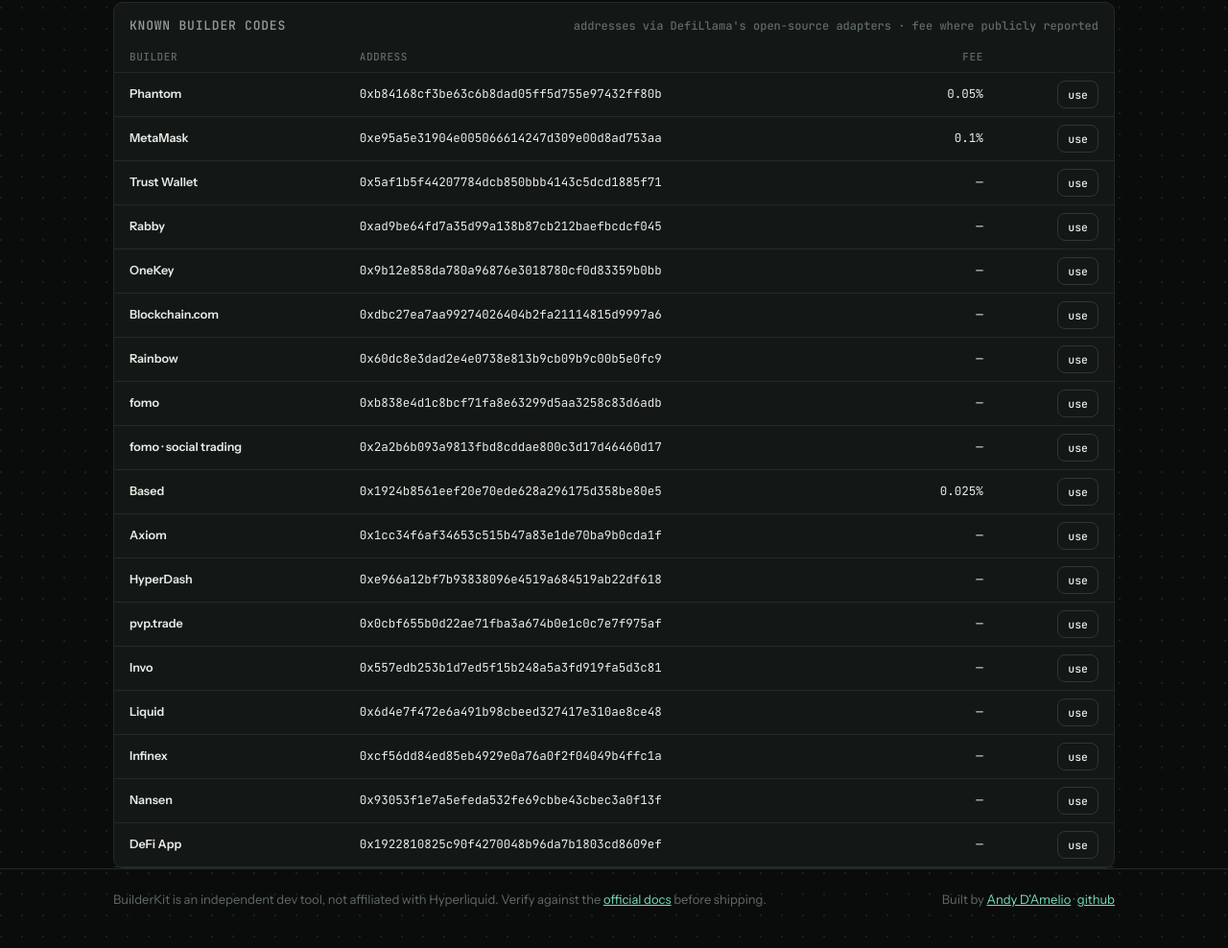
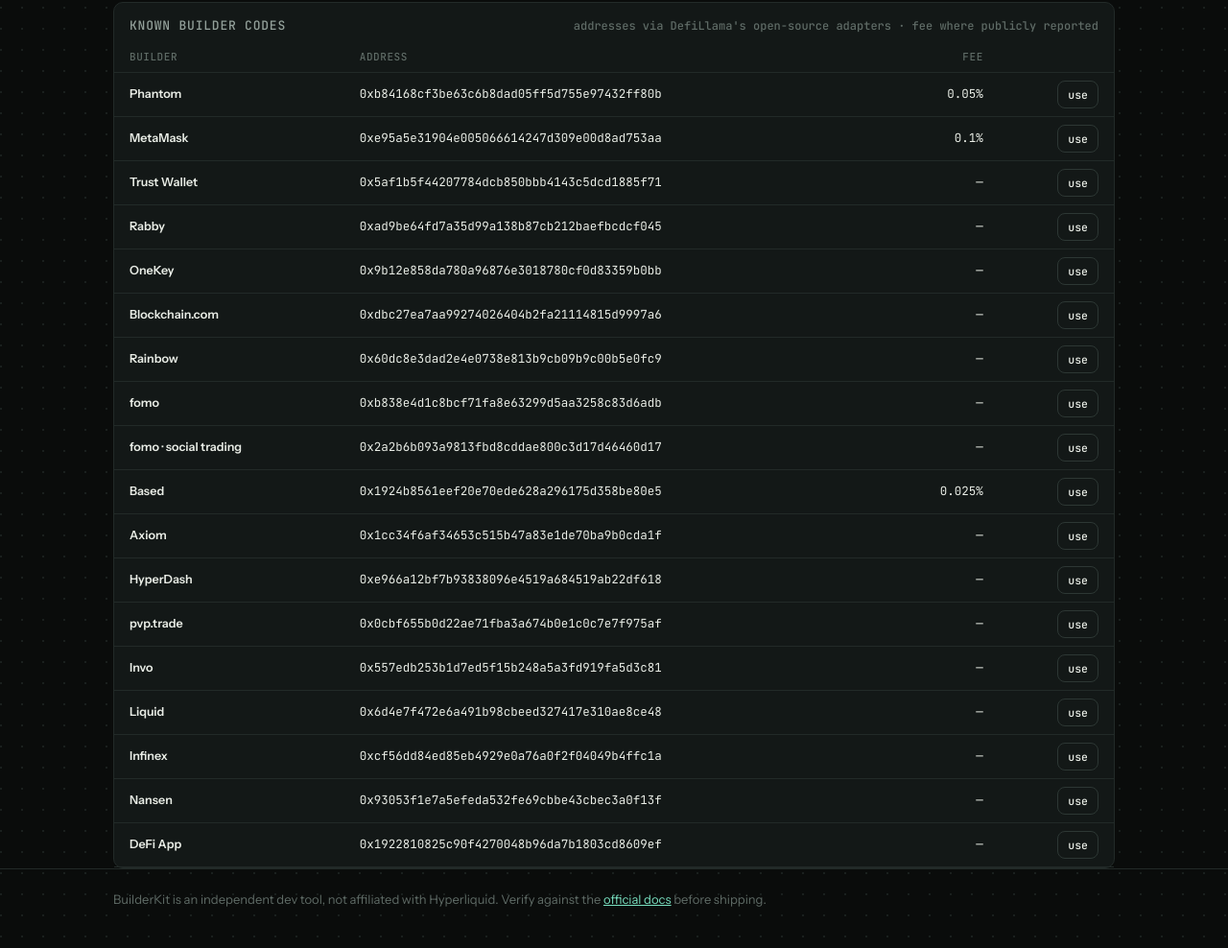
Before and after one commit to andrewdamelio/builderkit, a website: page index.html in a window 1280 px wide. Shown: the part 1071-2059 px from the top of the page at 96% size. Drawn offline with nearby package versions, Linux system fonts and the light colour scheme; a script that the page names is missing.

Commit message:
Remove footer credit

```diff
--- a/index.html
+++ b/index.html
@@ -503,7 +503,6 @@ svg text{font-family:var(--mono)}
 <footer>
   <div class="wrap">
     <div>BuilderKit is an independent dev tool, not affiliated with Hyperliquid. Verify against the <a href="https://hyperliquid.gitbook.io/hyperliquid-docs/trading/builder-codes">official docs</a> before shipping.</div>
-    <div>Built by <a href="https://andrewdamel.io">Andy D'Amelio</a> · <a href="https://github.com/andrewdamelio">github</a></div>
   </div>
 </footer>
 <div class="toast" id="toast"></div>
```
Also changed, not shown: src/index.src.html (+0 -1 lines).
